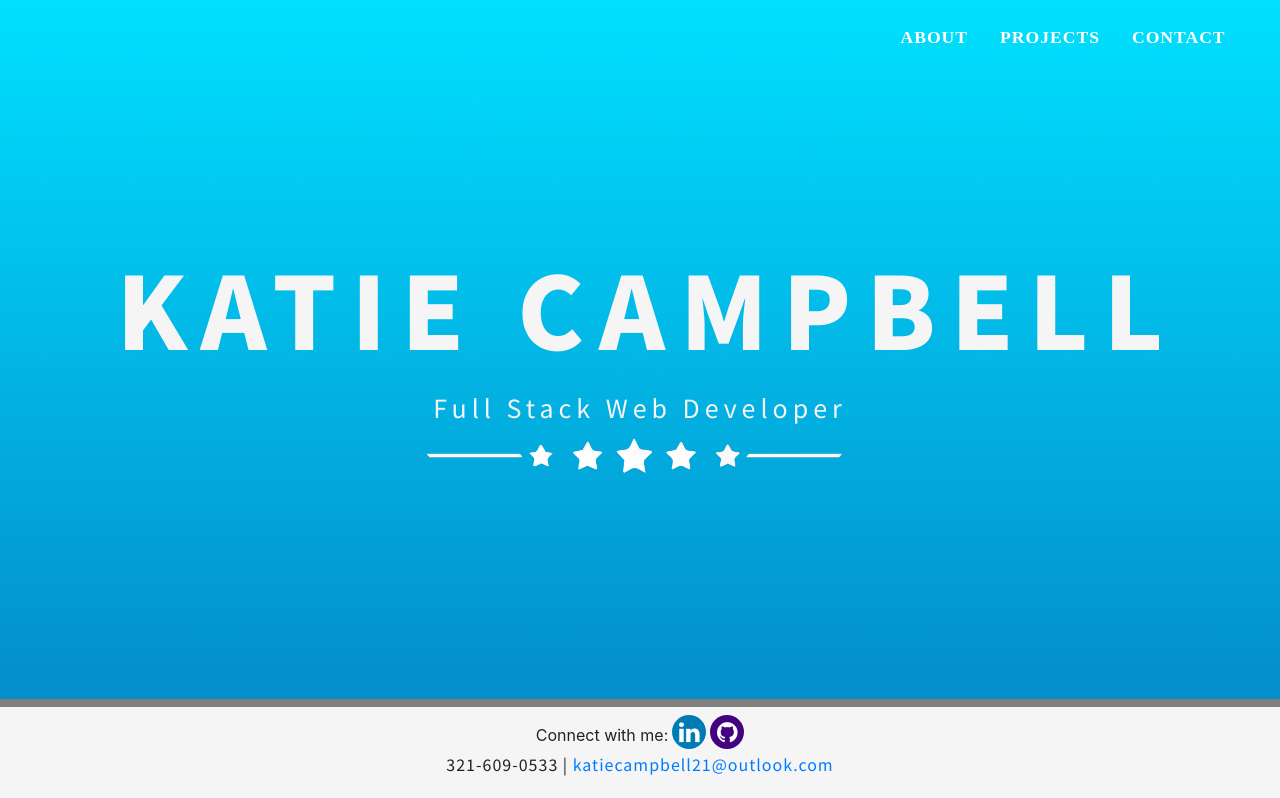
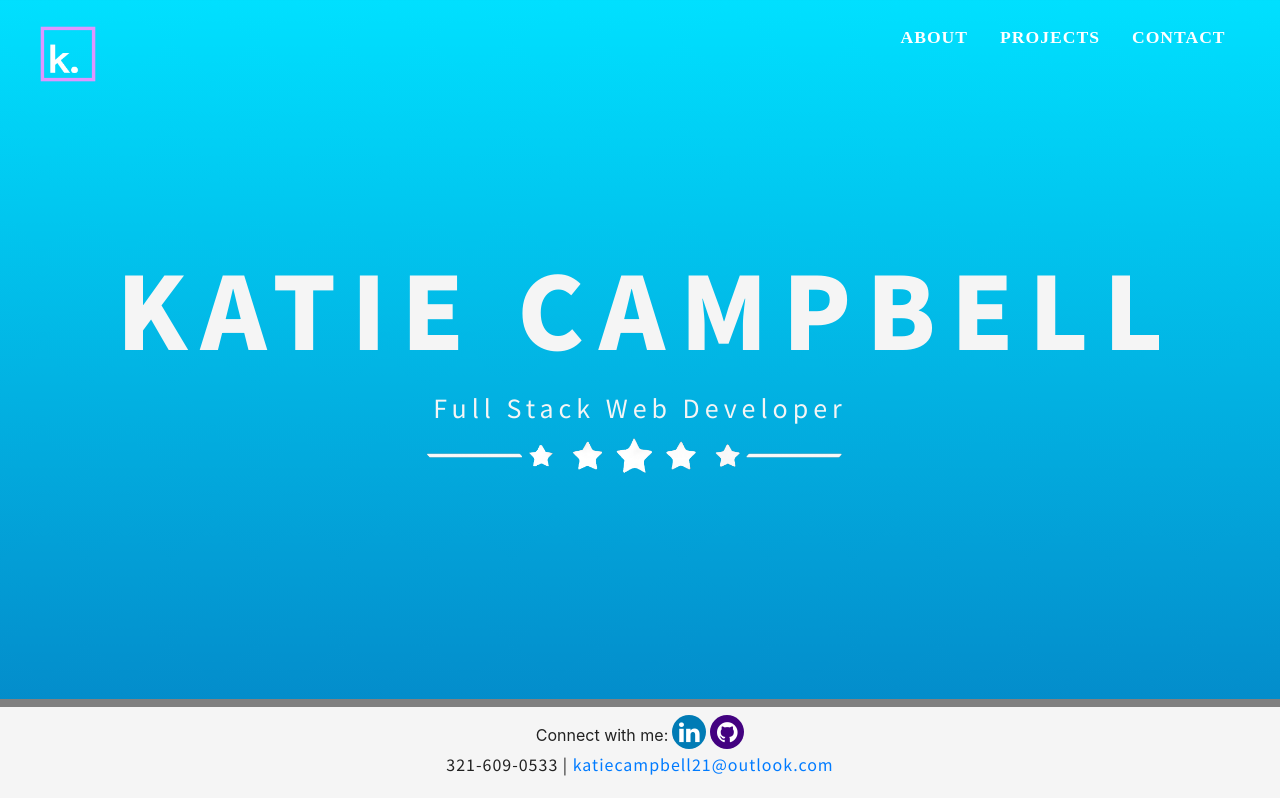
Before and after one commit to katiec2116/react-portfolio, a React (Create React App) app in the folder portfolio/: page / in a window 1280 px wide. Shown: the top 798 px of the page. Built offline with nearby package versions, Linux system fonts and the light colour scheme.

Commit message:
new logo

```diff
--- a/portfolio/src/components/NavVisible/index.js
+++ b/portfolio/src/components/NavVisible/index.js
@@ -9,7 +9,7 @@ import {
   NavLinks,
 } from "./Nav";
 import { FaBars } from "react-icons/fa";
-// import logo from "../"
+import logo from "../../assets/initialLogo.png"
 import {animateScroll as scroll} from "react-scroll"
 // import Pdf from "../../Resume_06-2021.pdf"
 
@@ -40,7 +40,7 @@ const NavVisible = ({toggle}) => {
     <>
       <Nav scrollNav={scrollNav}>
         <NavContainer>
-          <NavLogo to="/" onClick={toggleHome}></NavLogo>
+          <NavLogo to="/" onClick={toggleHome}><img src={logo} width="60px"/></NavLogo>
           <MobileIcon onClick={toggle}>
             <FaBars />
           </MobileIcon>
```
Also changed, not shown: portfolio/src/assets/initialLogo.png (added).
